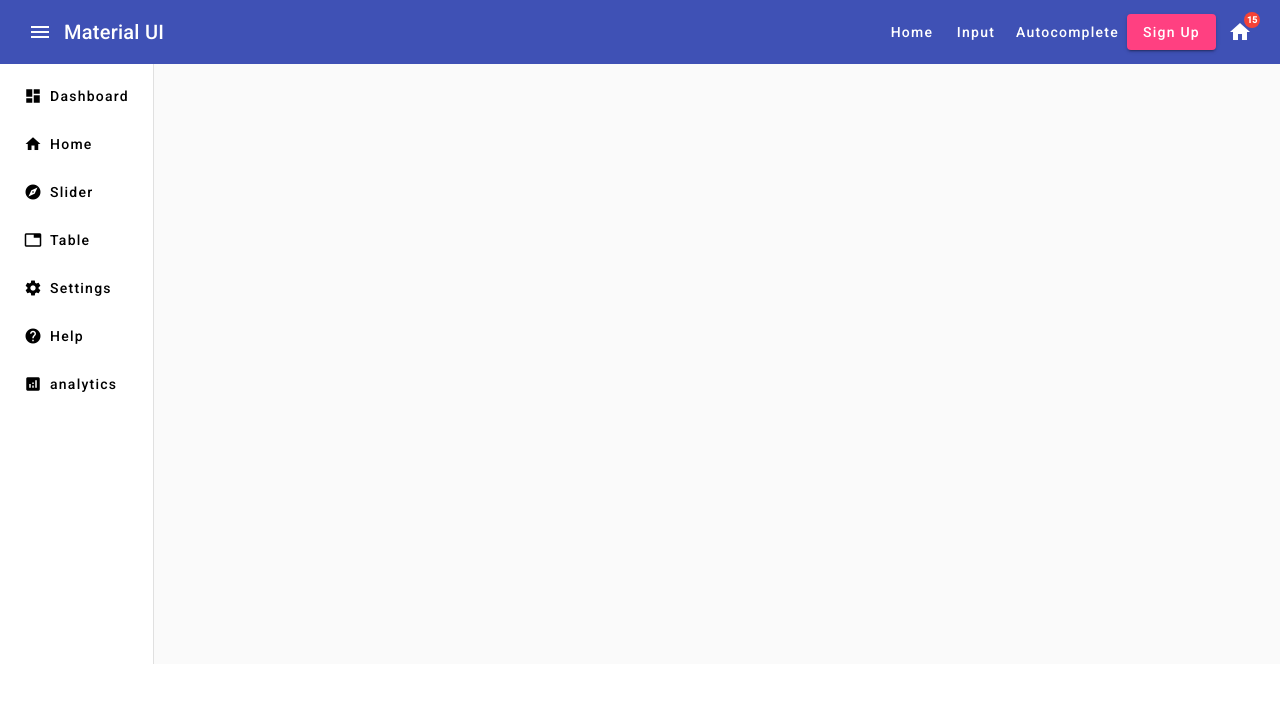
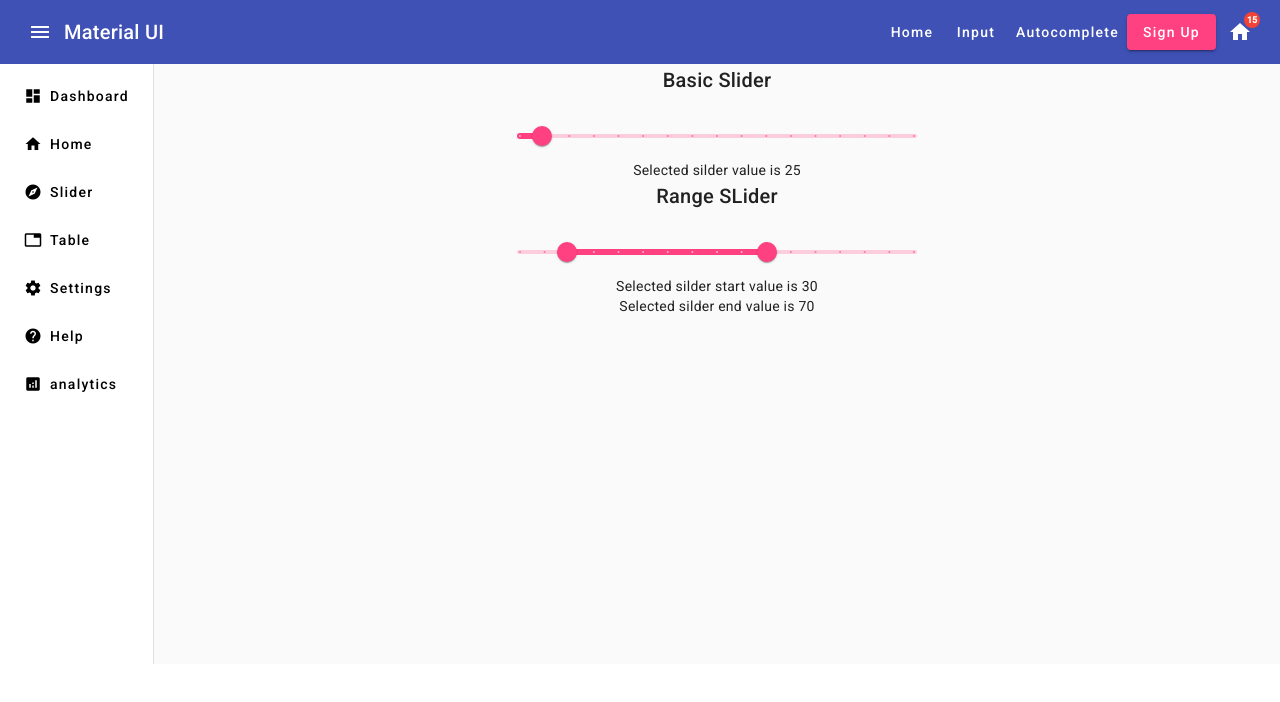
Before and after one commit to shruti97k/Bootstrap-App, an Angular app: page /slider in a window 1280 px wide. Before the commit this address led to /. Shown: the top 702 px of the page. Built offline with nearby package versions, Linux system fonts and the light colour scheme.

Commit message:
Slider component created and use mat-slider properties for range slider

```diff
--- a/src/MaterialModule.ts
+++ b/src/MaterialModule.ts
@@ -10,7 +10,7 @@
 import {MatSidenavModule} from '@angular/material/sidenav';
 import {MatListModule} from '@angular/material/list';
 import {MatCardModule} from '@angular/material/card';
-
+import {MatSliderModule} from '@angular/material/slider';
 
 
 @NgModule({
@@ -25,7 +25,8 @@
         MatBadgeModule,
         MatSidenavModule,
         MatListModule,
-        MatCardModule
+        MatCardModule,
+        MatSliderModule
     ]
 })
 
--- a/src/app/app-routing.module.ts
+++ b/src/app/app-routing.module.ts
@@ -5,6 +5,7 @@
 import { InputComponent } from './input/input.component';
 import { HomeComponent } from './component/home/home.component';
 import { CardComponent } from './component/card/card.component';
+import { SliderComponent } from './component/slider/slider.component';
 
 const routes: Routes = [
   // {path:"",component:ListComponent},
@@ -13,6 +14,7 @@
   {path:"input", component:InputComponent},
   {path:"autocomplete", component:AutocompleteComponent},
   {path:"card", component:CardComponent},
+  {path:"slider", component:SliderComponent},
 
 
 
--- /dev/null
+++ b/src/app/component/slider/slider.component.css
@@ -0,0 +1,3 @@
+mat-slider{
+    width: 400px;
+}
--- /dev/null
+++ b/src/app/component/slider/slider.component.html
@@ -0,0 +1,19 @@
+
+<h2>
+    Basic Slider
+</h2>
+<mat-slider min="20" step="5" max="100" color="accent" discrete="true" showTickMarks="true">
+    <input matSliderThumb [(ngModel)]="selectedvalue">
+</mat-slider>
+<br>
+<label>Selected silder value is {{selectedvalue}}</label>
+<br>
+<h2>Range SLider</h2>
+
+<mat-slider min="20" step="5" max="100" color="accent" discrete="true" showTickMarks="true">
+    <input matSliderStartThumb [(ngModel)]="startvalue">
+    <input matSliderEndThumb [(ngModel)]="endvalue">
+</mat-slider>
+<br>
+<label>Selected silder start value is {{startvalue}}</label><br>
+<label>Selected silder end value is {{endvalue}}</label>
--- /dev/null
+++ b/src/app/component/slider/slider.component.ts
@@ -0,0 +1,15 @@
+import { Component } from '@angular/core';
+
+@Component({
+  selector: 'app-slider',
+  templateUrl: './slider.component.html',
+  styleUrls: ['./slider.component.css']
+})
+export class SliderComponent {
+  selectedvalue=25;
+  startvalue=30;
+  endvalue=70;
+}
+
+
+//two way binding, showTickMarks,step,descrete,
```
Also changed, not shown: src/app/app.module.ts (+7 -2 lines), 1 other file (tests, documents, lock files or other folders).
